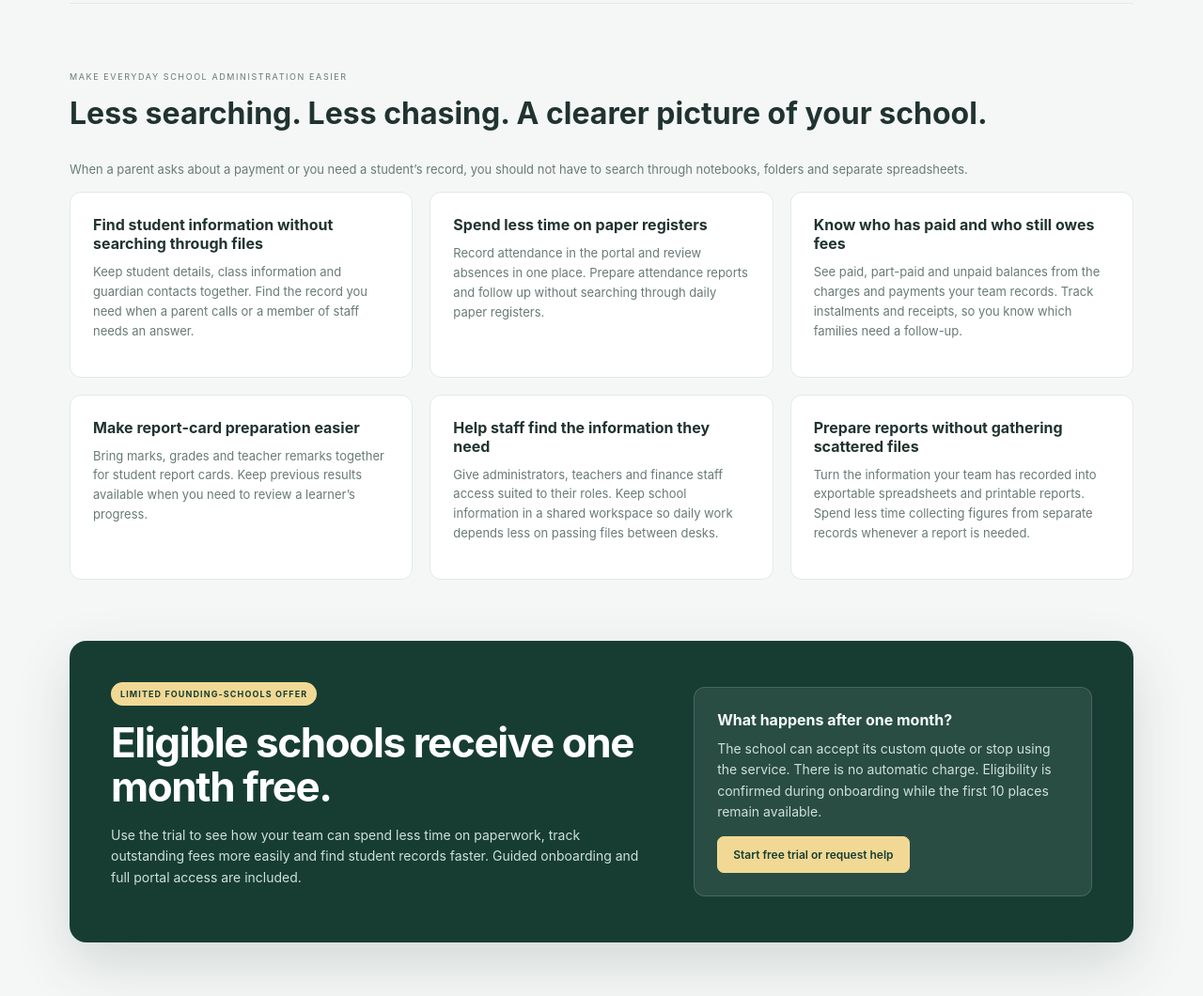
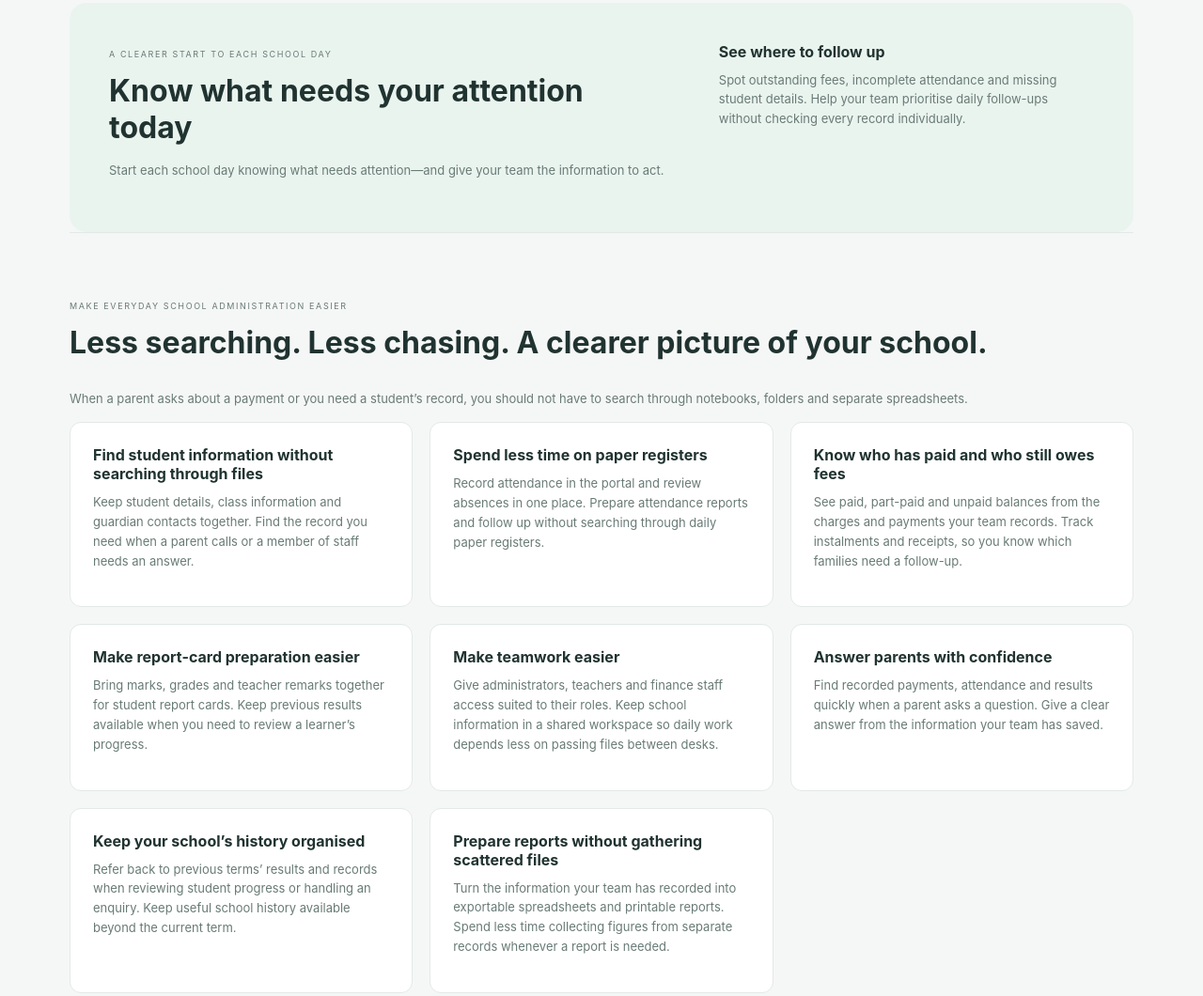
Before and after one commit to B-a93/Digital-Data, a website: page apps/school-web/public/product.html in a window 1280 px wide. Shown: the part 715-1775 px from the top of the page at 94% size. Drawn offline with Linux system fonts and the light colour scheme.

Commit message:
Add daily priorities, parent enquiries and school history selling points

```diff
--- a/apps/school-web/public/product.html
+++ b/apps/school-web/public/product.html
@@ -105,6 +105,25 @@
         </div>
       </section>
 
+      <section class="product-section product-highlight" aria-labelledby="daily-attention-title">
+        <div>
+          <span class="eyebrow">A CLEARER START TO EACH SCHOOL DAY</span>
+          <h2 id="daily-attention-title">Know what needs your attention today</h2>
+          <p>
+            Start each school day knowing what needs attention—and give your
+            team the information to act.
+          </p>
+        </div>
+        <div>
+          <h3>See where to follow up</h3>
+          <p>
+            Spot outstanding fees, incomplete attendance and missing student
+            details. Help your team prioritise daily follow-ups without
+            checking every record individually.
+          </p>
+        </div>
+      </section>
+
       <section class="product-section" aria-labelledby="features-title">
         <span class="eyebrow">MAKE EVERYDAY SCHOOL ADMINISTRATION EASIER</span>
         <h2 id="features-title">Less searching. Less chasing. A clearer picture of your school.</h2>
@@ -143,11 +162,27 @@
             </p>
           </article>
           <article>
-            <h3>Help staff find the information they need</h3>
+            <h3>Make teamwork easier</h3>
             <p>
               Give administrators, teachers and finance staff access suited
               to their roles. Keep school information in a shared workspace
               so daily work depends less on passing files between desks.
+            </p>
+          </article>
+          <article>
+            <h3>Answer parents with confidence</h3>
+            <p>
+              Find recorded payments, attendance and results quickly when a
+              parent asks a question. Give a clear answer from the information
+              your team has saved.
+            </p>
+          </article>
+          <article>
+            <h3>Keep your school’s history organised</h3>
+            <p>
+              Refer back to previous terms’ results and records when reviewing
+              student progress or handling an enquiry. Keep useful school
+              history available beyond the current term.
             </p>
           </article>
           <article>
```
